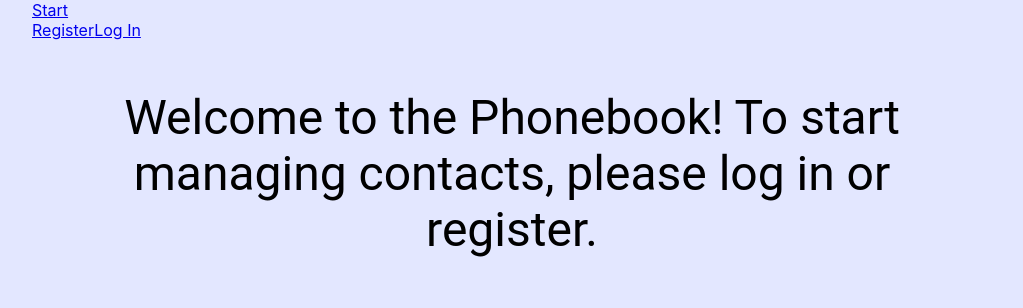
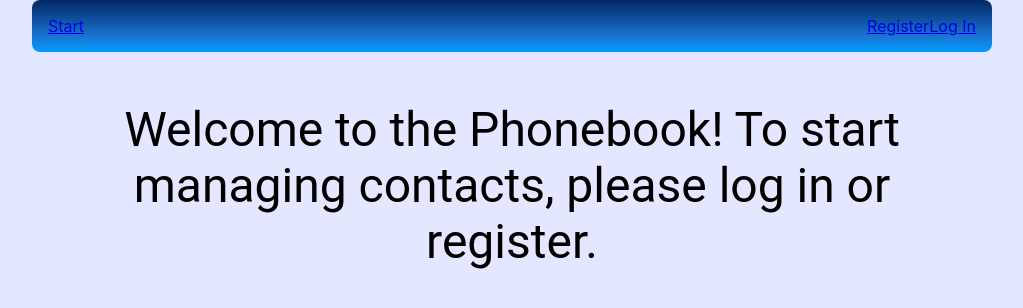
Before and after one commit to SofiyaKalynovska/goit-react-hw-08-phonebook, a React (Create React App) app: page /goit-react-hw-08-phonebook/ in a window 1280 px wide. Shown: the top 308 px of the page, without its empty margins (128-1151 px from the left). Built offline with nearby package versions, Linux system fonts and the light colour scheme.

Commit message:
Update AppBar

```diff
--- a/src/components/AppBar.jsx
+++ b/src/components/AppBar.jsx
@@ -3,14 +3,28 @@ import { UserMenu } from './UserMenu';
 import { AuthNav } from './AuthNav';
 import { useAuth } from '../hooks/useAuth';
 import { Navigation } from './Navigation';
+import { Box } from '@mui/material';
 
 export const AppBar = () => {
   const { isLoggedIn } = useAuth();
 
   return (
-    <div>
+    <Box
+      as="header"
+      p={2}
+      sx={{
+        display: 'flex',
+        justifyContent: 'space-between',
+        backgroundColor: '#1976d2',
+        alignItems: 'center',
+        borderRadius: 2,
+
+        background:
+          'linear-gradient(180deg, rgba(3,39,102,1) 0%, rgba(25,118,210,1) 71%, rgba(0,157,255,1)100%)',
+      }}
+    >
       <Navigation />
       {isLoggedIn ? <UserMenu /> : <AuthNav />}
-    </div>
+    </Box>
   );
 };
```
